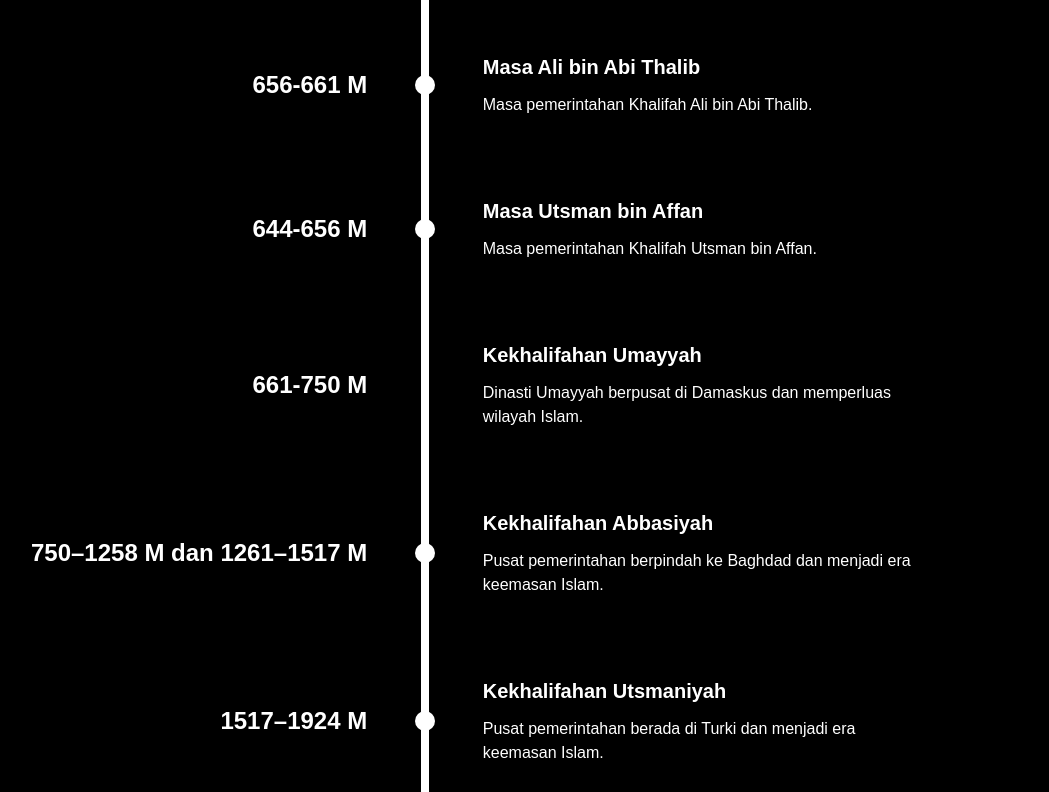
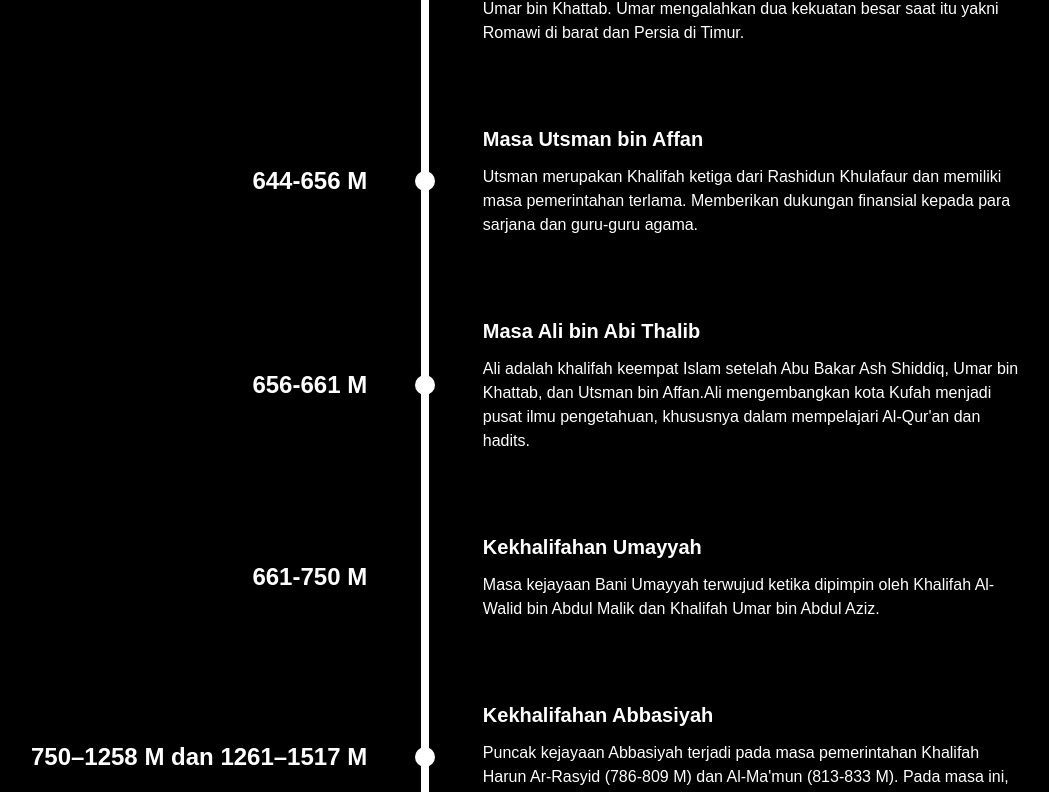
Before and after one commit to Azhar457/baqir_react, a React (Vite) app: page /about in a window 1280 px wide. Shown: the part 2559-3351 px from the top of the page, without its empty margins (215-1264 px from the left). Built offline with nearby package versions, Linux system fonts and the light colour scheme.

Commit message:
Update Timeline

```diff
--- a/src/components/Timeline.jsx
+++ b/src/components/Timeline.jsx
@@ -86,7 +86,8 @@ export function Timeline() {
                   Masa Abu Bakar Ash-Shiddiq
                 </h6>
                 <p className="text-white">
-                  Masa pemerintahan Khalifah Abu Bakar Ash-Shiddiq.
+                  Masa kekhalifahan Abu Bakar Ash-Shiddiq merupakan khalifah
+                  pertama Islam setelah wafatnya Rasulullah Muhammad SAW.
                 </p>
               </div>
             </div>
@@ -105,7 +106,31 @@ export function Timeline() {
                   Masa Umar bin Khattab
                 </h6>
                 <p className="text-white">
-                  Masa pemerintahan Khalifah Umar bin Khattab.
+                  Sebelum wafat, Abu Bakar mewasiatkan kekhalifahannya
+                  digantikan oleh Umar bin Khattab. Umar mengalahkan dua
+                  kekuatan besar saat itu yakni Romawi di barat dan Persia di
+                  Timur.
+                </p>
+              </div>
+            </div>
+            <div className="mb-20 mt-20 flex items-center w-full">
+              <div
+                className="w-1/2 text-right pr-5 md:pr-12"
+                data-aos="fade-right"
+              >
+                <h5 className="text-lg md:text-2xl font-semibold text-white">
+                  644-656 M
+                </h5>
+              </div>
+              <div className="w-4 h-4 md:w-5 md:h-5 rounded-full bg-white"></div>
+              <div className="w-1/2 pl-5 md:pl-12" data-aos="fade-left">
+                <h6 className="text-md md:text-xl font-semibold text-white mb-3">
+                  Masa Utsman bin Affan
+                </h6>
+                <p className="text-white">
+                  Utsman merupakan Khalifah ketiga dari Rashidun Khulafaur dan
+                  memiliki masa pemerintahan terlama. Memberikan dukungan
+                  finansial kepada para sarjana dan guru-guru agama.
                 </p>
               </div>
             </div>
@@ -124,30 +149,13 @@ export function Timeline() {
                   Masa Ali bin Abi Thalib
                 </h6>
                 <p className="text-white">
-                  Masa pemerintahan Khalifah Ali bin Abi Thalib.
+                  Ali adalah khalifah keempat Islam setelah Abu Bakar Ash
+                  Shiddiq, Umar bin Khattab, dan Utsman bin Affan.Ali
+                  mengembangkan kota Kufah menjadi pusat ilmu pengetahuan,
+                  khususnya dalam mempelajari Al-Qur'an dan hadits.
                 </p>
               </div>
             </div>
-            <div className="mb-20 mt-20 flex items-center w-full">
-              <div
-                className="w-1/2 text-right pr-5 md:pr-12"
-                data-aos="fade-right"
-              >
-                <h5 className="text-lg md:text-2xl font-semibold text-white">
-                  644-656 M
-                </h5>
-              </div>
-              <div className="w-4 h-4 md:w-5 md:h-5 rounded-full bg-white"></div>
-              <div className="w-1/2 pl-5 md:pl-12" data-aos="fade-left">
-                <h6 className="text-md md:text-xl font-semibold text-white mb-3">
-                  Masa Utsman bin Affan
-                </h6>
-                <p className="text-white">
-                  Masa pemerintahan Khalifah Utsman bin Affan.
-                </p>
-              </div>
-            </div>
-
             {/* Masa Kekhalifahan */}
             <div className="mb-20 mt-20 flex items-center w-full">
               <div
@@ -164,8 +172,9 @@ export function Timeline() {
                   Kekhalifahan Umayyah
                 </h6>
                 <p className="text-white">
-                  Dinasti Umayyah berpusat di Damaskus dan memperluas wilayah
-                  Islam.
+                  Masa kejayaan Bani Umayyah terwujud ketika dipimpin oleh
+                  Khalifah Al-Walid bin Abdul Malik dan Khalifah Umar bin Abdul
+                  Aziz.
                 </p>
               </div>
             </div>
@@ -185,8 +194,10 @@ export function Timeline() {
                   Kekhalifahan Abbasiyah
                 </h6>
                 <p className="text-white">
-                  Pusat pemerintahan berpindah ke Baghdad dan menjadi era
-                  keemasan Islam.
+                  Puncak kejayaan Abbasiyah terjadi pada masa pemerintahan
+                  Khalifah Harun Ar-Rasyid (786-809 M) dan Al-Ma'mun (813-833
+                  M). Pada masa ini, negara Abbasiyah menjadi negara yang
+                  makmur.
                 </p>
               </div>
             </div>
@@ -196,7 +207,7 @@ export function Timeline() {
                 data-aos="fade-right"
               >
                 <h5 className="text-lg md:text-2xl font-semibold text-white">
-                  1517–1924 M
+                  1300–1922 M
                 </h5>
               </div>
               <div className="w-4 h-4 md:w-5 md:h-5 rounded-full bg-white"></div>
@@ -205,8 +216,10 @@ export function Timeline() {
                   Kekhalifahan Utsmaniyah
                 </h6>
                 <p className="text-white">
-                  Pusat pemerintahan berada di Turki dan menjadi era keemasan
-                  Islam.
+                  Kesultanan Utsmaniyah mencapai masa keemasan pada abad ke-16
+                  di era pemerintahan Sultan Salim I. Sang khalifah fokus pada
+                  ekspansi ke arah Selatan Turki dan tak ingin kehilangan
+                  wilayah penaklukan.
                 </p>
               </div>
             </div>
--- a/src/main.jsx
+++ b/src/main.jsx
@@ -11,6 +11,7 @@ import "./index.css";
 
 AOS.init({
   duration: 1700,
+  mirror: true,
 });
 const Main = () => {
   return (
--- a/src/pages/About.css
+++ b/src/pages/About.css
@@ -23,7 +23,8 @@
 }
 
 .footer {
-  background-image: linear-gradient(#f3f4f6, rgba(196, 193, 193, 0.5));
+  background-color: #f3f4f6;
   backdrop-filter: blur(4px);
-  text-shadow: #000000 0.1em 0.1em 0.2em;
+  font-family: Poppins;
+  font-weight: 700;
 }
--- a/src/pages/About.jsx
+++ b/src/pages/About.jsx
@@ -80,7 +80,11 @@ export default function Home() {
         <section class="bg-gray-100">
           <div class="container mx-auto py-16 px-4 sm:px-6 lg:px-8">
             <div class="grid grid-cols-1 md:grid-cols-2 items-center gap-8">
-              <div class="max-w-lg">
+              <div
+                class="max-w-lg"
+                data-aos="fade-right"
+                data-aos-duration="700"
+              >
                 <h2 class="text-3xl font-extrabold text-gray-900 sm:text-4xl">
                   Perkembangan Islam Zaman Rasulullah ﷺ
                 </h2>
```
Also changed, not shown: src/components/Footer.jsx (+8 -111 lines).
